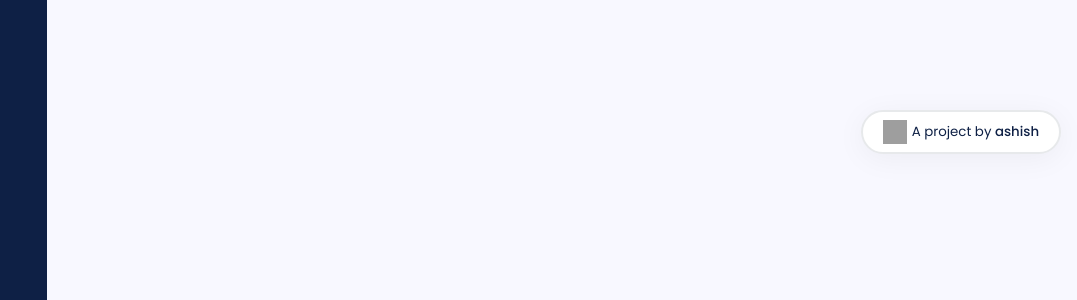
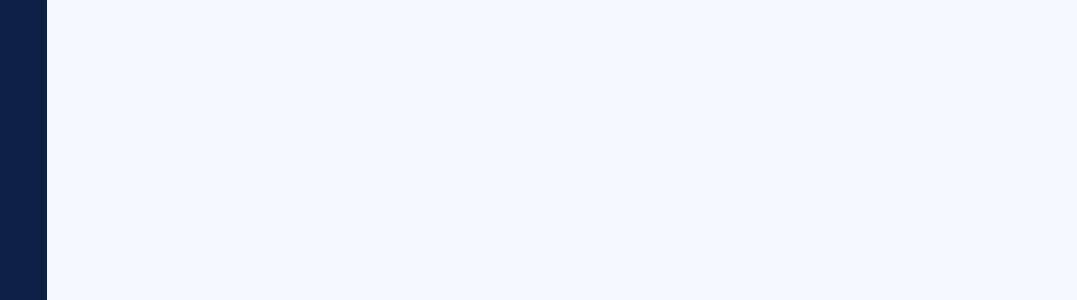
Before and after one commit to PrachiBhari/skillmate, a Django app: a page that uses templates/dashboard-base.html in a window 1280 px wide. Shown: the part 630-930 px from the top of the page, without its empty margins (203-1280 px from the left). Run offline with Django 4.2, Linux system fonts and the light colour scheme; a user stored in the database is signed in; data comes from the database, SQL or seed files in the repository; some libraries are stand-ins or nearby versions; grey boxes are pictures that could not be loaded.

Commit message:
dashboard page updated

```diff
--- a/templates/dashboard-base.html
+++ b/templates/dashboard-base.html
@@ -197,10 +197,10 @@
       </main>
 
 
-    <a href='https://github.com/ashish-makes' target='_blank'><div class='ashish-credits'>
+    <!-- <a href='https://github.com/ashish-makes' target='_blank'><div class='ashish-credits'>
         <img class="icons" style='height: 1.5rem; width: 1.5rem; cursor: pointer;' src='{% static 'img/heart.svg' %}'>
         <span style="margin-top: .1rem;" class='text'>A project by <span class='name' style='font-weight: 500;'>ashish<span></span>
-    </div></a>
+    </div></a> -->
 
 <script src="{% static 'js/script.js' %}"></script>
 </body>
```
